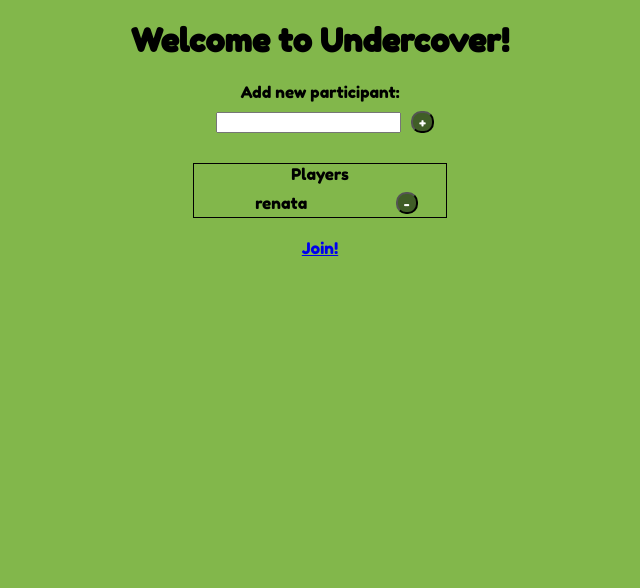
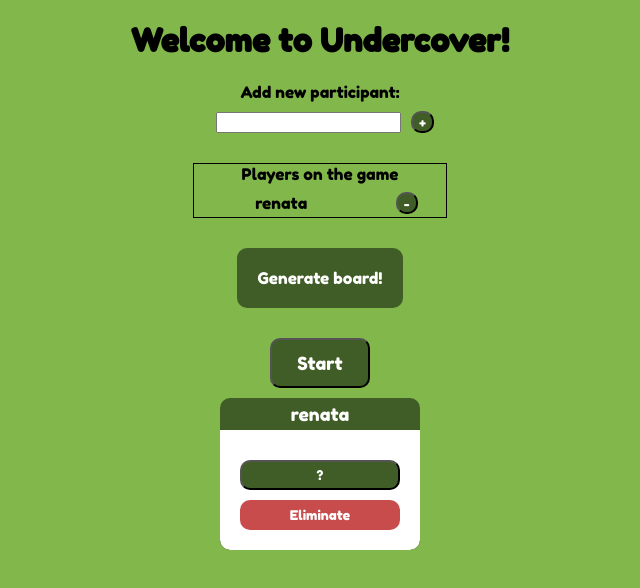
Before and after one commit to renatalourena/undercover, a React (Create React App) app: page /login/session in a window 1280 px wide. Shown: the top 588 px of the page, without its empty margins (320-960 px from the left). Built offline with nearby package versions, Linux system fonts and the light colour scheme.

Commit message:
generate game based on entries of participants

```diff
--- a/src/App.css
+++ b/src/App.css
@@ -1,3 +1,8 @@
-.App {
+.app {
   text-align: center;
 }
+
+.home a {
+  color: black;
+  text-decoration: none;
+}
--- a/src/App.js
+++ b/src/App.js
@@ -1,28 +1,23 @@
 import React from 'react';
-import { Route, Redirect, Switch } from "react-router-dom";
+import { Route, Redirect, Switch, Link } from "react-router-dom";
 import './App.css';
-import participants from './participants'
-import Round from './components/Round';
 import Login from './components/Login'
 
 
-function App() {
+export default class App extends React.Component {
 
+  render() {
     return (
       <div className="app">
-      <div>
-        <center><h1>Welcome to Undercover!</h1></center>
+        <div class="home">
+            <h1><Link to="/login">Welcome to Undercover!</Link></h1>
         </div>
-      <div>
         <Switch>
-        <Redirect exact from="/" to="/session" />
+          <Route exact from="/" to="/login" />
           <Route path="/login" component={Login} />
-        <Route path="/session" component={ () => <Round participants={participants}/> } />
+          {/* <Route path="/session" component={() => <Round participants={[]} />} /> */}
         </Switch>
-
       </div>
-    </div>
-  );
+    )
   }
-
-export default App;
+}
--- a/src/components/AddParticipants.css
+++ b/src/components/AddParticipants.css
@@ -1,4 +1,3 @@
-
 .add-participants .players-table {
   border: solid 1px;
   border-collapse: collapse;
@@ -13,3 +12,14 @@
   width: 100%;
   margin-top: 5px;
 }
+
+.generate-board {
+  margin-top: 50px;
+}
+.generate-board  a {
+  background-color: #405d27;
+  color: white;
+  padding: 20px;
+  text-decoration: none;
+  border-radius: 10px;
+}
--- a/src/components/AddParticipants.jsx
+++ b/src/components/AddParticipants.jsx
@@ -1,10 +1,13 @@
 import React, { useState } from 'react';
-import { Link } from "react-router-dom";
+import { Link, Route } from "react-router-dom";
+import Round from './Round'
 import './AddParticipants.css'
+
+
 
 export default () => {
   const [playerName, setPlayerName] = useState('')
-  const [playersList, setPlayersList] = useState([{id: 1, name: "renata"}]);
+  const [playersList, setPlayersList] = useState([{ id: 1, user: "renata" }]);
   const [index, setIndex] = useState(2)
 
   const updatePlayerInput = (e) => {
@@ -12,7 +15,7 @@ export default () => {
   }
 
   function handleAdd() {
-    const newplayersList = playersList.concat({ id: index, name: playerName });
+    const newplayersList = playersList.concat({ id: index, user: playerName });
     setPlayersList(newplayersList);
     setPlayerName('')
     setIndex(index + 1)
@@ -32,12 +35,12 @@ export default () => {
         <button onClick={handleAdd}>+</button>
       </div>
       <div className="players-table">
-        <div>Players</div>
+        <div>Players on the game</div>
         <table>
           <tbody>
             {playersList.map((item) => (
-              <tr>
-                <td>{item.name}</td>
+              <tr key={item.id}>
+                <td>{item.user}</td>
                 <td>
                   <button key={item.id} onClick={() => handleRemove(item.id)}>-</button>
                 </td>
@@ -47,12 +50,11 @@ export default () => {
 
         </table>
       </div>
-      <div>
-        <Link to="/session">Join!</Link>
-        {/* <button className="join-button">
-          Join!
-        </button> */}
+      <div className="generate-board">
+        <Link to="/login/session">Generate board!</Link>
       </div>
+      <Route path="/login/session" component={() => <Round participants={playersList} />} />
+      {/* <Route path="/login" component={Login} />  */}
     </div>
   );
 };
--- a/src/components/Board.jsx
+++ b/src/components/Board.jsx
@@ -50,7 +50,7 @@ export default props => {
           <p>Oh no! You eliminated a civilian!</p>
         </Modal>
         <Modal show={showGameOverModal} handleClose={closeGameOverModal}>
-          <p>Game is over: <h1><strong>{winner} won!</strong></h1></p>
+          <p>Game is over: <strong>{winner} won!</strong></p>
         </Modal>
       </div>
       <div className='cards'>
--- a/src/components/Card.jsx
+++ b/src/components/Card.jsx
@@ -33,8 +33,8 @@ class Card extends React.Component {
         </div>
         <div className='content'>
           <button className="user-card" onClick={this.handleClick}>
-            {/* {this.state.isHided ? '?' : this.props.word} */}
-            {this.props.word}
+            {this.state.isHided ? '?' : this.props.word}
+            {/* {this.props.word === '' ? '-'  : this.props.word } */}
           </button>
           <button className="eliminate" onClick={this.eliminate}>
             Eliminate
--- a/src/components/Login.jsx
+++ b/src/components/Login.jsx
@@ -1,20 +1,8 @@
-import React, { useState } from "react";
+import React from "react";
 import './Login.css'
 import AddParticipants from "./AddParticipants";
 
 export default (props) => {
-
-
-  const [playerName, setPlayerName] = useState('')
-  let playersList = []
-
-  const updatePlayerInput = (e) => {
-    setPlayerName(e.target.value)
-  }
-
-  const addParticipants = () => {
-
-  }
 
   return (
     <div >
--- a/src/components/Round.css
+++ b/src/components/Round.css
@@ -1,4 +1,7 @@
-.generate {
+.board-game {
+  margin: 50px;
+}
+.board .generate {
   display: flex;
   justify-content: center;
 }
--- a/src/components/Round.jsx
+++ b/src/components/Round.jsx
@@ -11,13 +11,13 @@ export default (props) => {
   const [disableStartButton, setDisableStartButton] = useState(false)
 
   const generateGame = () => {
-    const game = distributeWords(props.participants)
+    const game = distributeWords(players)
     setPlayers(game)
     setDisableStartButton(true)
   };
 
   return (
-    <div>
+    <div className="board-game">
       <div className="generate">
         <button onClick={generateGame} disabled={disableStartButton} >Start</button>
       </div>
--- a/src/index.js
+++ b/src/index.js
@@ -2,11 +2,11 @@ import React from 'react';
 import ReactDOM from 'react-dom';
 import './index.css';
 import App from './App';
-import { BrowserRouter as Router } from 'react-router-dom';
+import { BrowserRouter } from 'react-router-dom';
 
 ReactDOM.render(
-  <Router>
+  <BrowserRouter>
     <App />
-  </Router>,
-  document.getElementById('root')
+  </BrowserRouter>
+  , document.getElementById('root')
 )
```
Lines whose indentation alone changed are shown as unchanged.
